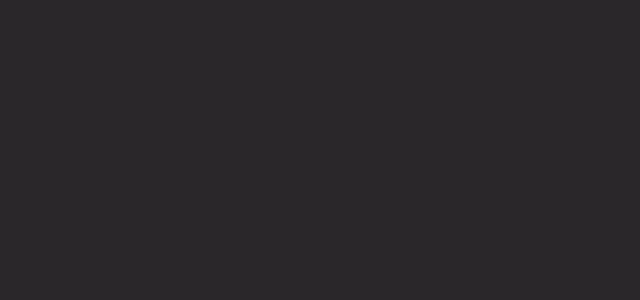
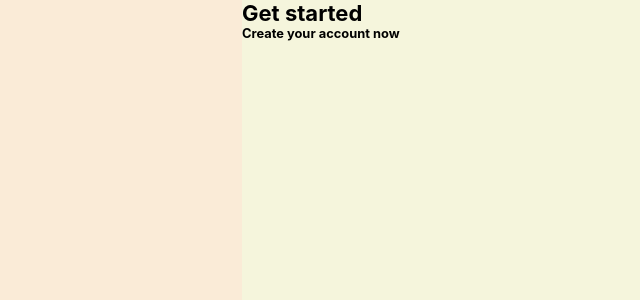
Before and after one commit to omaomach/myBarber-frontend, a React (Create React App) app: page /register in a window 1280 px wide. Before the commit this address had no page. Shown: the top 300 px of the page, without its empty margins (398-1038 px from the left). Built offline with nearby package versions, Linux system fonts and the light colour scheme.

Commit message:
feat: created register page

```diff
--- a/src/App.js
+++ b/src/App.js
@@ -4,6 +4,7 @@
 import Landing from './components/Landing'
 import ArtistPage from './components/ArtistPage'
 import StudioPage from './components/StudioPage'
+import Register from './components/Register';
 
 
 function App() {
@@ -14,6 +15,7 @@
       <Route path='/findbarber' element={<FindArtist />} />
       <Route path='/barberpage' element={<ArtistPage />} />
       <Route path='/shoppage' element={<StudioPage />} />
+      <Route path='/register' element={<Register />} />
       </Routes>
     </Router>
   );
--- /dev/null
+++ b/src/components/Register.js
@@ -0,0 +1,22 @@
+import React from "react";
+import "../styles/register.css";
+
+function Register() {
+  return (
+    <div id="register-page-parent">
+      <div id="left-side">
+
+      </div>
+      <div id="right-side">
+        <h1>Get started</h1>
+        <h3>Create your account now</h3>
+        <div id="field-container">
+
+
+        </div>
+      </div>
+    </div>
+  );
+}
+
+export default Register;
--- /dev/null
+++ b/src/styles/register.css
@@ -0,0 +1,15 @@
+#register-page-parent {
+    background-color: aquamarine;
+    height: 100vh;
+    display: flex;
+}
+#left-side {
+    height: 100%;
+    width: 50%;
+    background-color: antiquewhite;
+}
+#right-side {
+    height: 100%;
+    width: 50%;
+    background-color: beige;
+}
```
Also changed, not shown: src/styles/findartist.css (line endings or trailing spaces).
